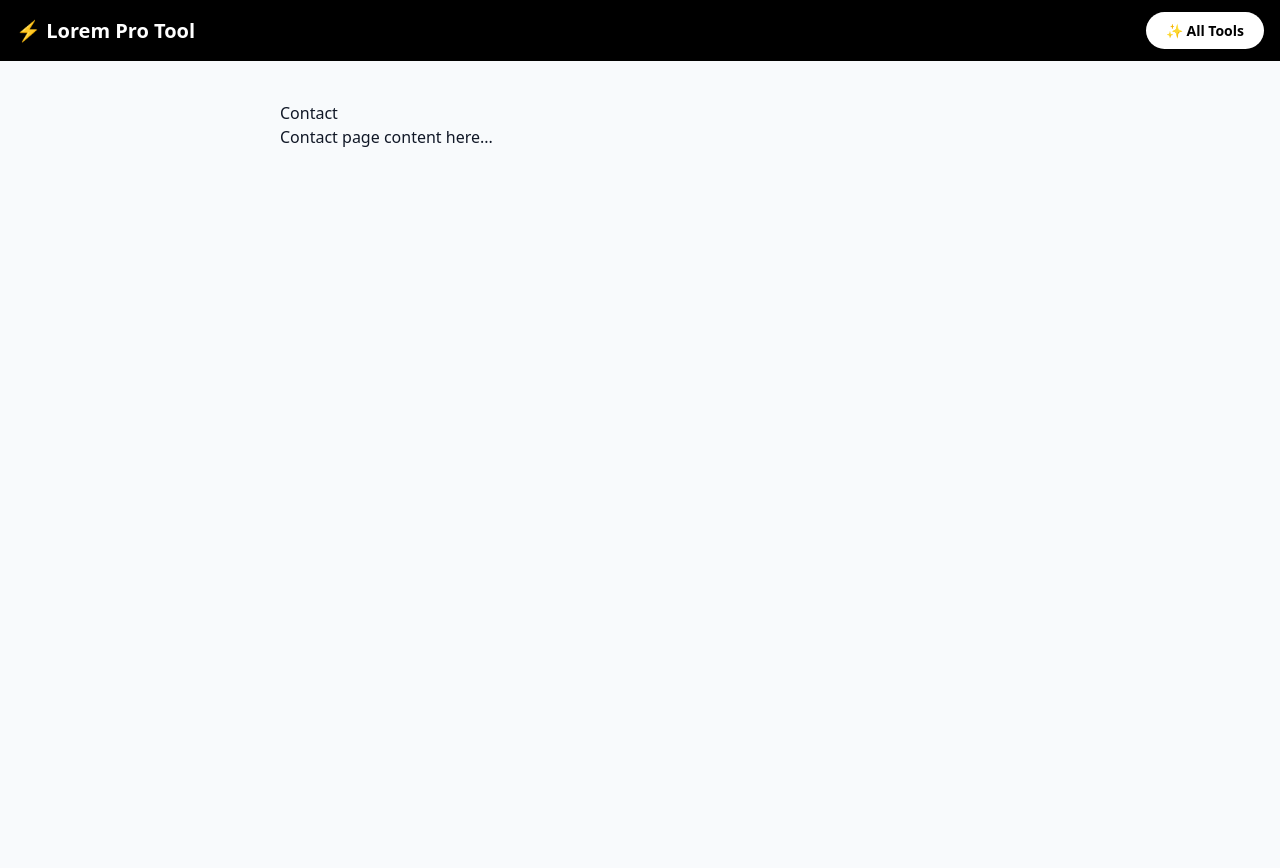
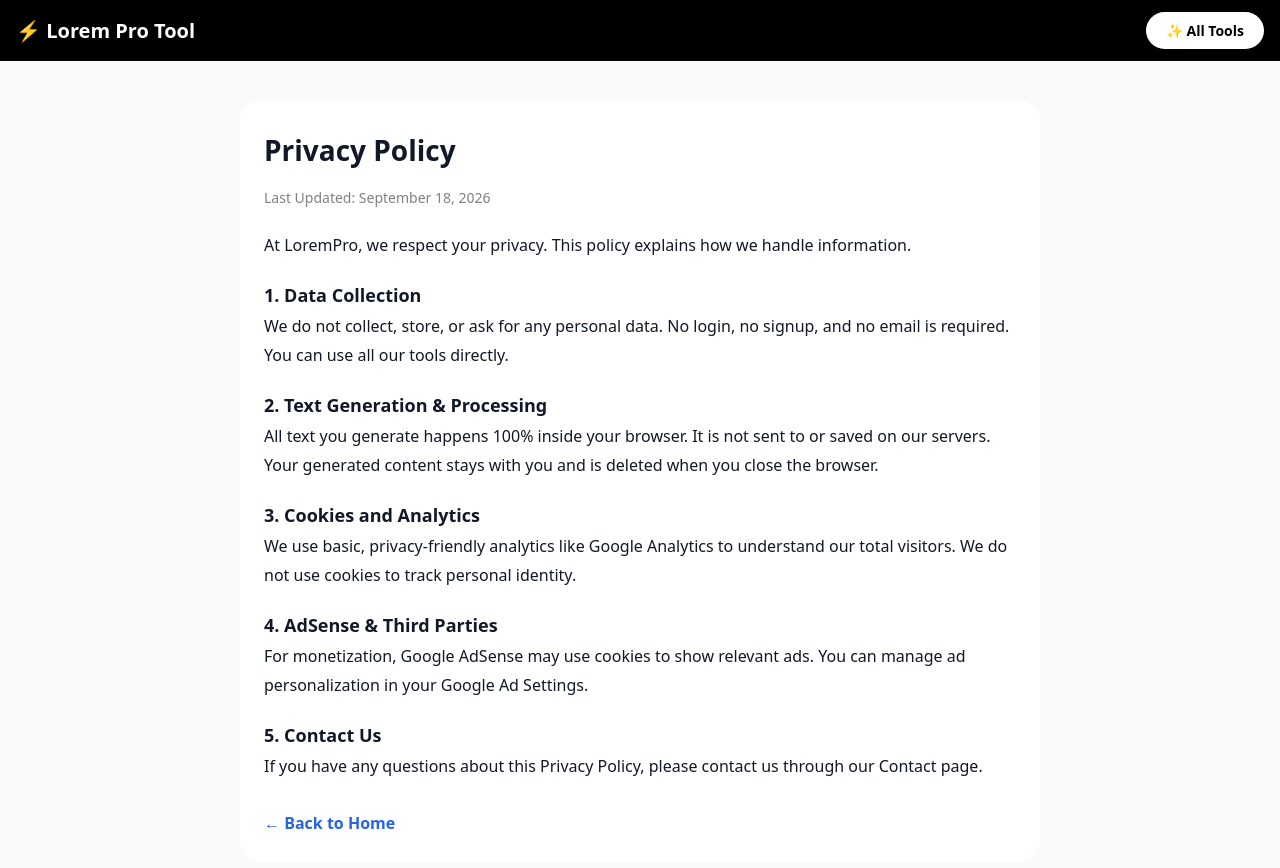
Before and after one commit to Ravs10/lorem-pro-tool, a Next.js app: page /privacy in a window 1280 px wide. Shown: the top 868 px of the page. Before the commit the page ends 800 px from the top, so only its background shows below. Built offline with nearby package versions, Linux system fonts and the light colour scheme.

Commit message:
Revise Privacy page layout and content

```diff
--- a/app/privacy/page.tsx
+++ b/app/privacy/page.tsx
@@ -1,8 +1,28 @@
-export default function Privacy() {
+export default function Privacy(){
   return (
-    <div style={{padding:"40px", maxWidth:"800px", margin:"auto"}}>
-      <h1>Contact</h1>
-      <p>Contact page content here...</p>
+    <div style={{maxWidth:"800px", margin:"40px auto", padding:"24px", background:"white", borderRadius:"20px", lineHeight:"1.8"}}>
+      <h1 style={{fontSize:"28px", fontWeight:"700", marginBottom:"10px"}}>Privacy Policy</h1>
+      <p style={{color:"gray", fontSize:"14px", marginBottom:"20px"}}>Last Updated: September 18, 2026</p>
+
+      <p>At LoremPro, we respect your privacy. This policy explains how we handle information.</p>
+
+      <h3 style={{fontSize:"18px", fontWeight:"600", marginTop:"20px"}}>1. Data Collection</h3>
+      <p>We do not collect, store, or ask for any personal data. No login, no signup, and no email is required. You can use all our tools directly.</p>
+
+      <h3 style={{fontSize:"18px", fontWeight:"600", marginTop:"20px"}}>2. Text Generation & Processing</h3>
+      <p>All text you generate happens 100% inside your browser. It is not sent to or saved on our servers. Your generated content stays with you and is deleted when you close the browser.</p>
+
+      <h3 style={{fontSize:"18px", fontWeight:"600", marginTop:"20px"}}>3. Cookies and Analytics</h3>
+      <p>We use basic, privacy-friendly analytics like Google Analytics to understand our total visitors. We do not use cookies to track personal identity.</p>
+
+      <h3 style={{fontSize:"18px", fontWeight:"600", marginTop:"20px"}}>4. AdSense & Third Parties</h3>
+      <p>For monetization, Google AdSense may use cookies to show relevant ads. You can manage ad personalization in your Google Ad Settings.</p>
+
+      <h3 style={{fontSize:"18px", fontWeight:"600", marginTop:"20px"}}>5. Contact Us</h3>
+      <p>If you have any questions about this Privacy Policy, please contact us through our Contact page.</p>
+
+      <br/>
+      <a href="/" style={{color:"#2563eb", fontWeight:"600"}}>← Back to Home</a>
     </div>
-  );
+  )
 }
```
